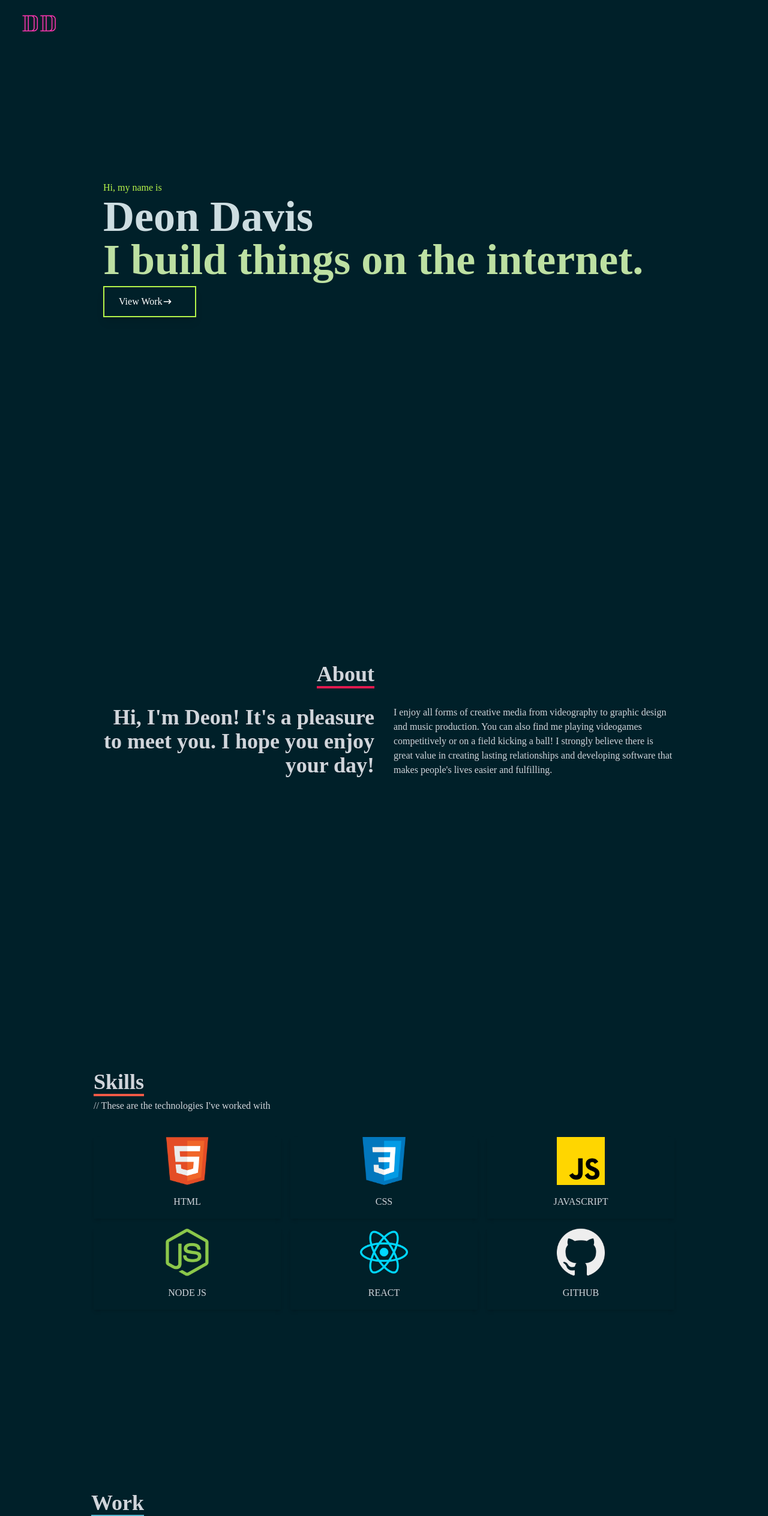
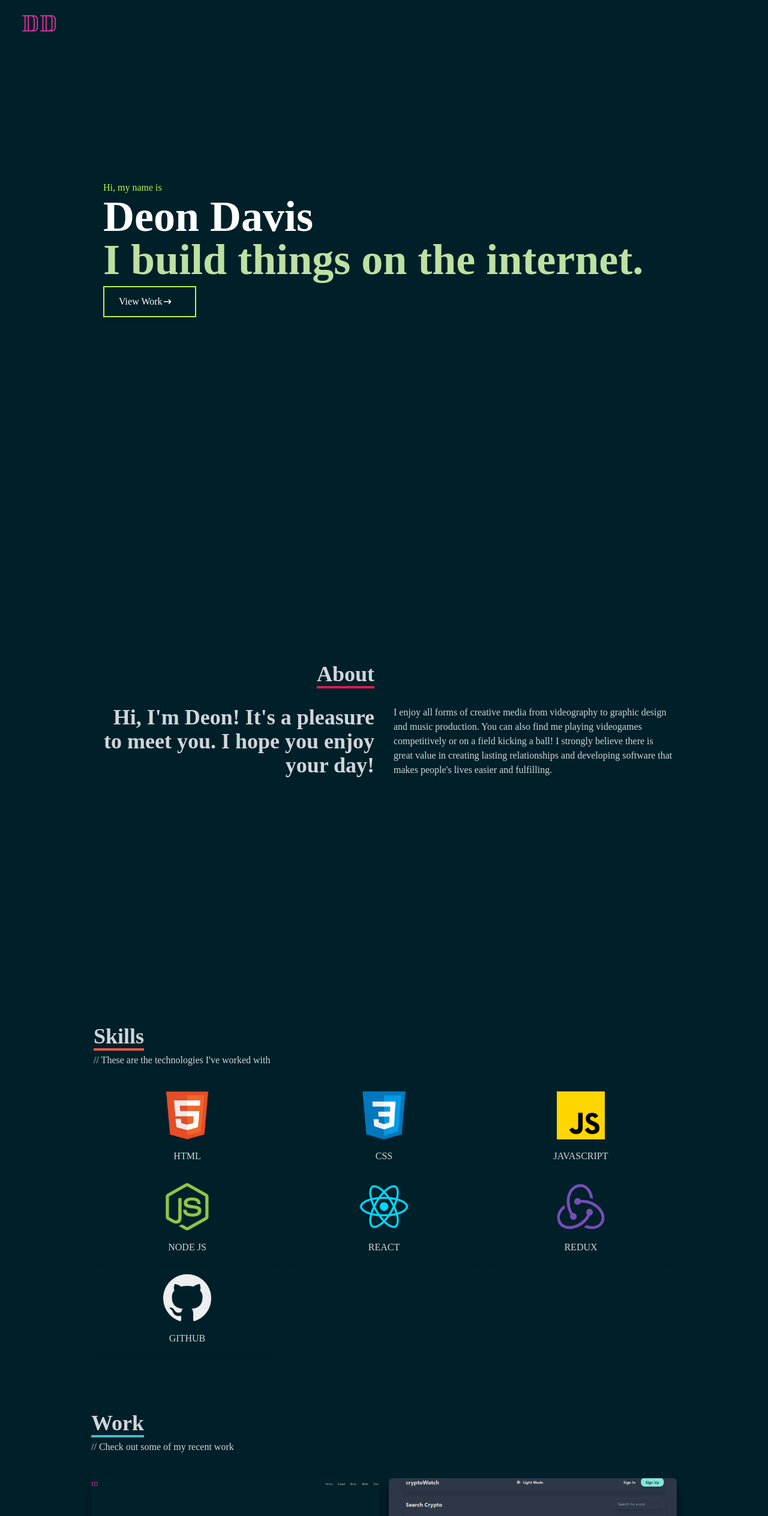
Before and after one commit to DeonVisad/Portfolio, a React (Create React App) app: page / in a window 1280 px wide. Shown: the top 2528 px of the page at 60% size. Built offline with nearby package versions, Linux system fonts and the light colour scheme.

Commit message:
added more skills and swiftvue project to work section

```diff
--- a/src/components/Home.jsx
+++ b/src/components/Home.jsx
@@ -13,9 +13,8 @@ const Home = () => {
         <div className='max-w-[1000px] mx-auto px-8 flex flex-col justify-center h-full'>
             <div className=''>
               <p className='text-[#B5F44A] animate__animated animate__fadeIn '>Hi, my name is</p>
-              <h1 className='Shadow text-4xl sm:text-7xl font-bold text-[#CDDDE1] animate__animated animate__fadeIn animate__delay-1s'>Deon Davis</h1>
+              <h1 className='Shadow text-4xl sm:text-7xl font-bold text-white animate__animated animate__fadeIn animate__delay-1s'>Deon Davis</h1>
               <h2 className= 'text-4xl sm:text-7xl font-bold text-[#bde0a2] animate__animated animate__fadeIn animate__delay-2s'>I build things on the internet.</h2>
-              {/* <p className='text-[#B4D9E3] py-4 max-w-[700px] animate__animated animate__fadeIn animate__delay-3s'>You can find me </p> */}
                   <Link to='work' smooth={true} duration={500} offset={-50}>
                     <div className='grid grid-cols-2 grid-div gap-4 animate__animated animate__fadeIn animate__delay-3s'>
 
--- a/src/components/Skills.jsx
+++ b/src/components/Skills.jsx
@@ -5,6 +5,7 @@ import JavaScript from '../assets/javascript.png'
 import ReactImg from '../assets/react.png'
 import Github from '../assets/github.png'
 import Node from '../assets/node.png'
+import Redux from '../assets/reduxlogo.png'
 
 const Skills = () => {
   return (
@@ -38,6 +39,10 @@ const Skills = () => {
                     <p className='my-4'>REACT</p>
                 </div>
                 <div className='shadow-md hover:scale-110 duration-500'>
+                    <img className='w-20 mx-auto' src={Redux} alt='Redux icon' />
+                    <p className='my-4'>REDUX</p>
+                </div>
+                <div className='shadow-md hover:scale-110 duration-500'>
                     <img className='w-20 mx-auto' src={Github} alt='Github icon' />
                     <p className='my-4'>GITHUB</p>
                 </div>
--- a/src/components/Work.jsx
+++ b/src/components/Work.jsx
@@ -3,6 +3,7 @@ import cryptowatch from '../assets/cryptowatch.PNG';
 import clueo from '../assets/clueo.png';
 import happycow from '../assets/happycow.png'
 import portfolio from '../assets/portfolio-screenshot.png';
+import swiftvue from '../assets/swiftvue.png'
 
 const Work = () => {
   return (
@@ -84,12 +85,33 @@ const Work = () => {
                         <span className='text-2xl px-4 font-bold text-white tracking-wider'>
                             Happy Cow
                         </span>
-                        <p className='text-white px-4'>A partial frontend ecommerce site built implementing Javascript, React & Redux. It includes a shopping cart with local storage & product listings. </p>
+                        <p className='text-white px-4'>Happy Cow is a delightful Dairy-Free Recipe Application developed in React JS and styled using Tailwind CSS. This app is designed to help users discover and explore a wide range of dairy-free recipes that are not only delicious but also healthy. </p>
                         <div className='pt-8 text-center'>
                             <a href='https://clueo.netlify.app/'>
                                 <button className='text-center rounded-lg px-4 py-3 m-2 bg-white text-gray-700 font-bold text-lg'>Demo</button>
                             </a>
                             <a href='https://github.com/DeonVisad/clueo-website/tree/phase1'>
+                                <button className='text-center rounded-lg px-4 py-3 m-2 bg-white text-gray-700 font-bold text-lg'>Code</button>
+                            </a>
+                        </div>
+                    </div>
+                </div>
+
+                <div
+                style={{backgroundImage:`url(${swiftvue})`}}
+                className='shadow-lg shadow-[#040c16] group container rounded-md flex justify-center items-center mx-auto content-div'>
+
+                    {/* hover eff */}
+                    <div className='opacity-0 group-hover:opacity-100'>
+                        <span className='text-2xl px-4 font-bold text-white tracking-wider'>
+                            SwiftVue
+                        </span>
+                        <p className='text-white px-4'>A landing page for a concept campaign management dashboard called SwiftVue </p>
+                        <div className='pt-8 text-center'>
+                            <a href='https://swiftvue.netlify.app/'>
+                                <button className='text-center rounded-lg px-4 py-3 m-2 bg-white text-gray-700 font-bold text-lg'>Demo</button>
+                            </a>
+                            <a href='https://github.com/DeonVisad/swiftvue'>
                                 <button className='text-center rounded-lg px-4 py-3 m-2 bg-white text-gray-700 font-bold text-lg'>Code</button>
                             </a>
                         </div>
```
Also changed, not shown: src/assets/reduxlogo.png (added), src/assets/swiftvue.png (added).
